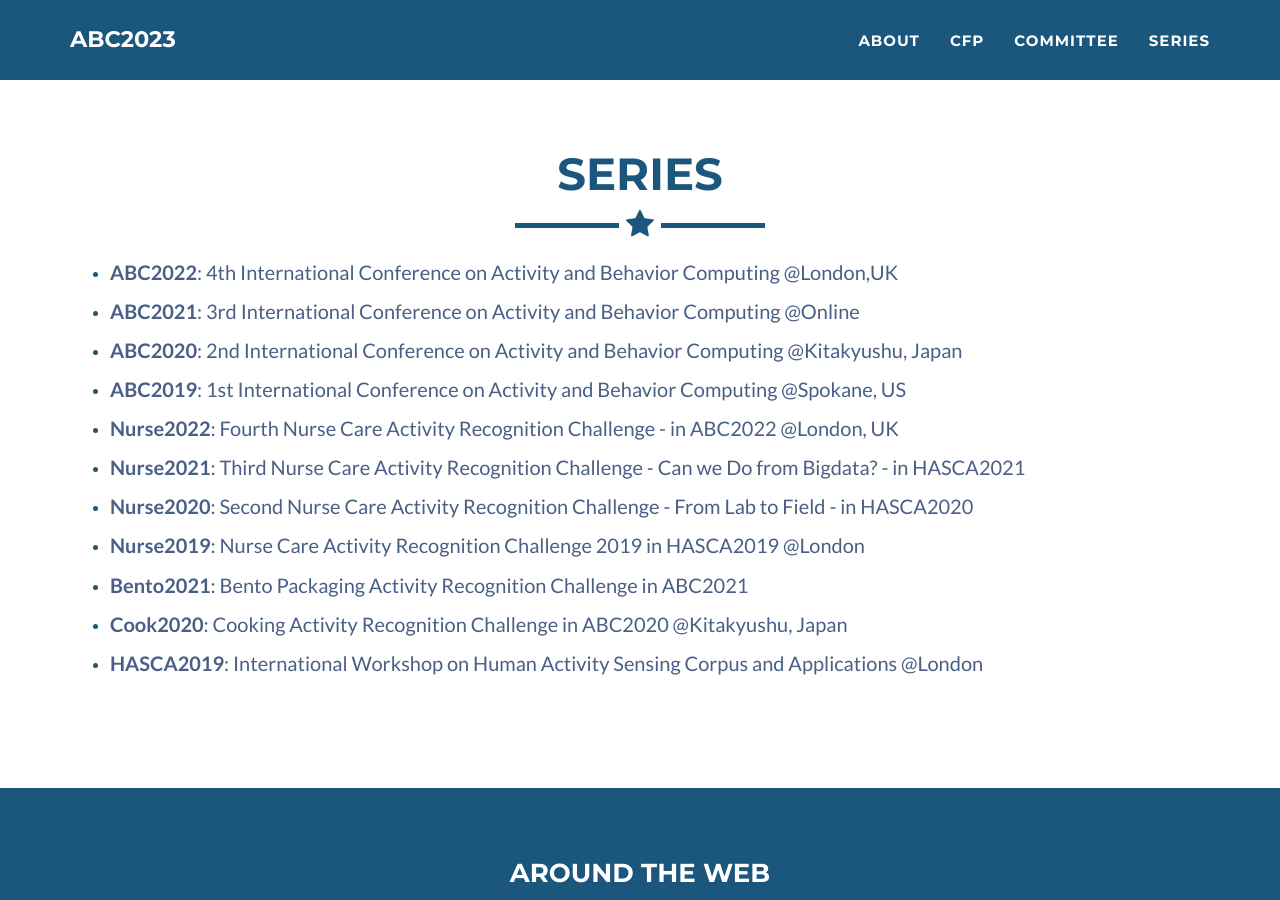
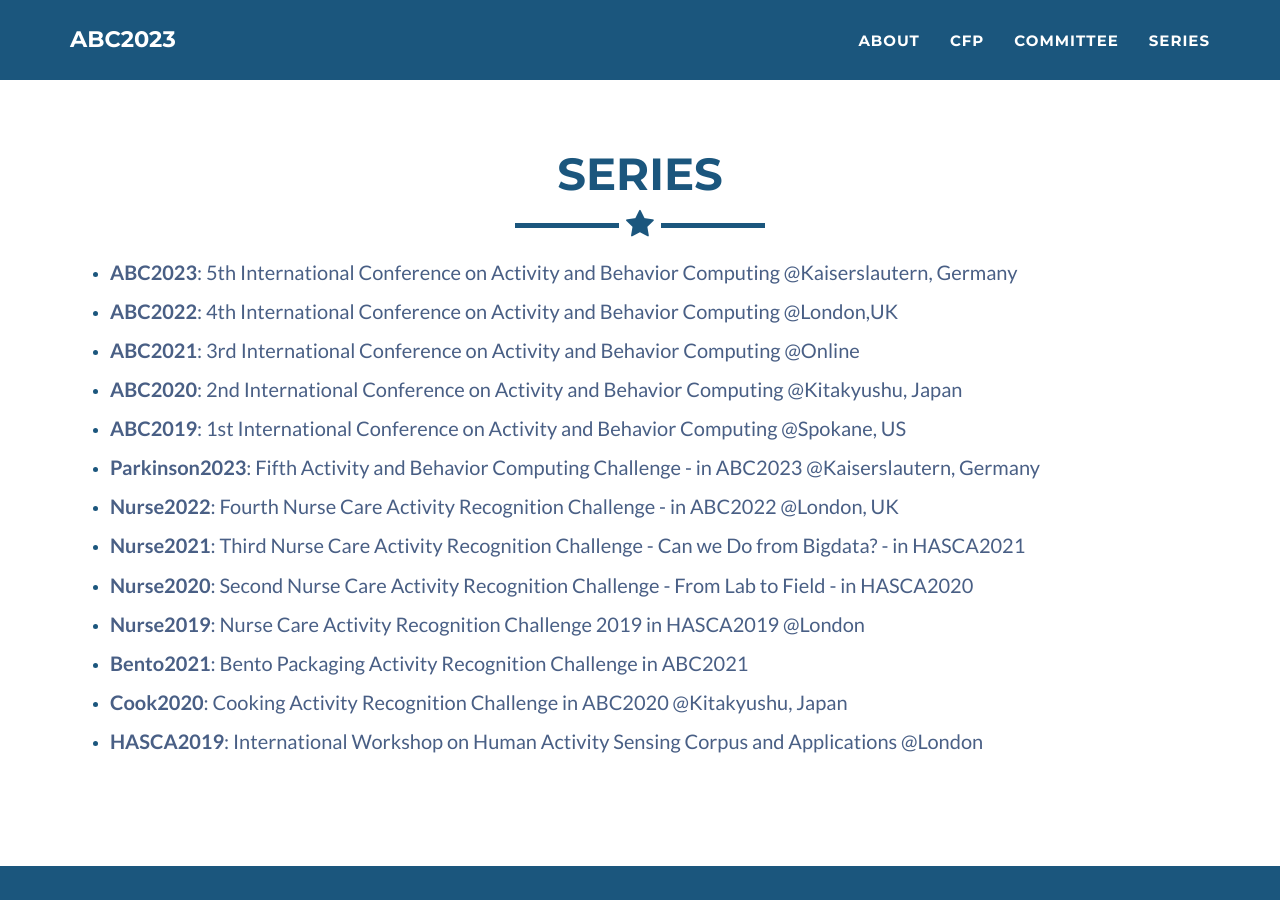
Before and after one commit to abc-research/abc-research.github.io, a Jekyll site: the page built from index.html, in a window 1280 px wide and 900 px high, scrolled down 5515 px. Built offline with Jekyll 4.4.1, drawn with Linux system fonts in a browser that asks for light colours.

Commit message:
Update _config.yml

```diff
--- a/_config.yml
+++ b/_config.yml
@@ -614,6 +614,8 @@ social:
 #    url: http://github.com/abc-research
 
 series:
+  - text: "<b>ABC2023</b>: 5th International Conference on Activity and Behavior Computing @Kaiserslautern, Germany"
+    url: https://abc-research.github.io/
   - text: "<b>ABC2022</b>: 4th International Conference on Activity and Behavior Computing @London,UK"
     url: https://abc-research.github.io/2022
   - text: "<b>ABC2021</b>: 3rd International Conference on Activity and Behavior Computing @Online"
@@ -622,6 +624,8 @@ series:
     url: https://abc-research.github.io/2020
   - text: "<b>ABC2019</b>: 1st International Conference on Activity and Behavior Computing @Spokane, US"
     url: https://abc-research.github.io/2019
+  - text: "<b>Parkinson2023</b>: Fifth Activity and Behavior Computing Challenge - in ABC2023 @Kaiserslautern, Germany"
+    url: https://abc-research.github.io/challenge2023/
   - text: "<b>Nurse2022</b>: Fourth Nurse Care Activity Recognition Challenge - in ABC2022 @London, UK"
     url: https://abc-research.github.io/challenge2022/
   - text: "<b>Nurse2021</b>: Third Nurse Care Activity Recognition Challenge - Can we Do from Bigdata? - in HASCA2021"
```
